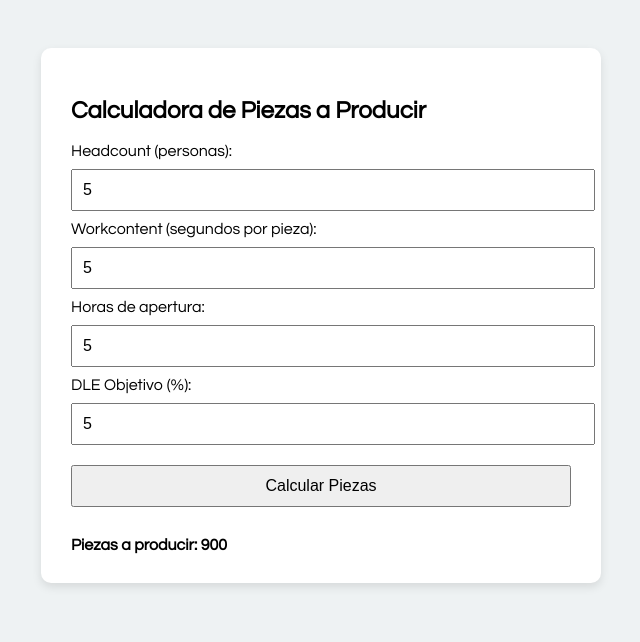
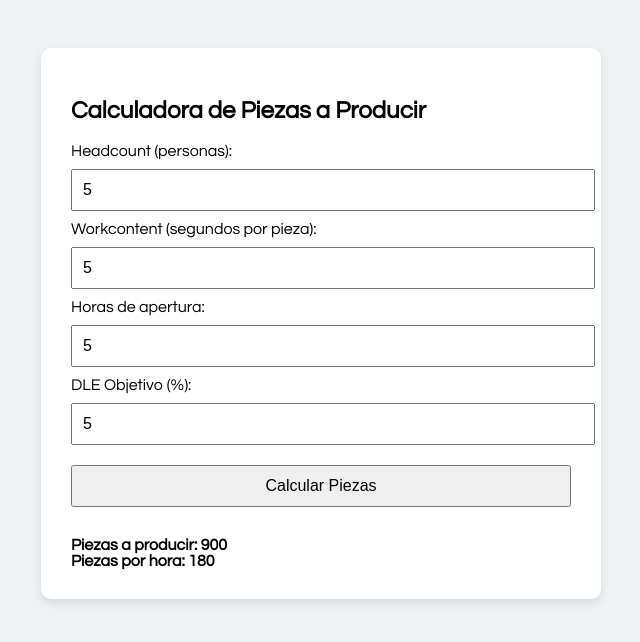
Before and after one commit to ariadnaaguilarm/fesmty, a plain HTML site: page index.html in a window 1280 px wide. Both pictures are taken after typing "5", "5", "5", "5" into the empty fields and a click on the button "Calcular Piezas". Shown: the whole page, without its empty margins (319-959 px from the left). Drawn offline with Linux system fonts and the light colour scheme.

Commit message:
Update index.html

```diff
--- a/index.html
+++ b/index.html
@@ -26,6 +26,7 @@
         #resultado {
             font-weight: bold;
             margin-top: 20px;
+            white-space: pre-line;
         }
     </style>
 </head>
@@ -57,16 +58,17 @@
             const horas = parseFloat(document.getElementById("horas").value);
             const dle = parseFloat(document.getElementById("dle").value);
 
-            if ([headcount, workcontent, horas, dle].some(isNaN) || workcontent === 0) {
+            if ([headcount, workcontent, horas, dle].some(isNaN) || workcontent === 0 || horas === 0) {
                 document.getElementById("resultado").innerText = "Por favor completa todos los campos con valores válidos.";
                 return;
             }
 
             const piezas = ((headcount * horas) / (workcontent / 3600)) * (dle / 100);
             const piezasRedondeadas = Math.floor(piezas);
+            const piezasPorHora = Math.floor(piezasRedondeadas / horas);
 
             document.getElementById("resultado").innerText =
-                `Piezas a producir: ${piezasRedondeadas}`;
+                `Piezas a producir: ${piezasRedondeadas}\nPiezas por hora: ${piezasPorHora}`;
         }
     </script>
 </body>
```
